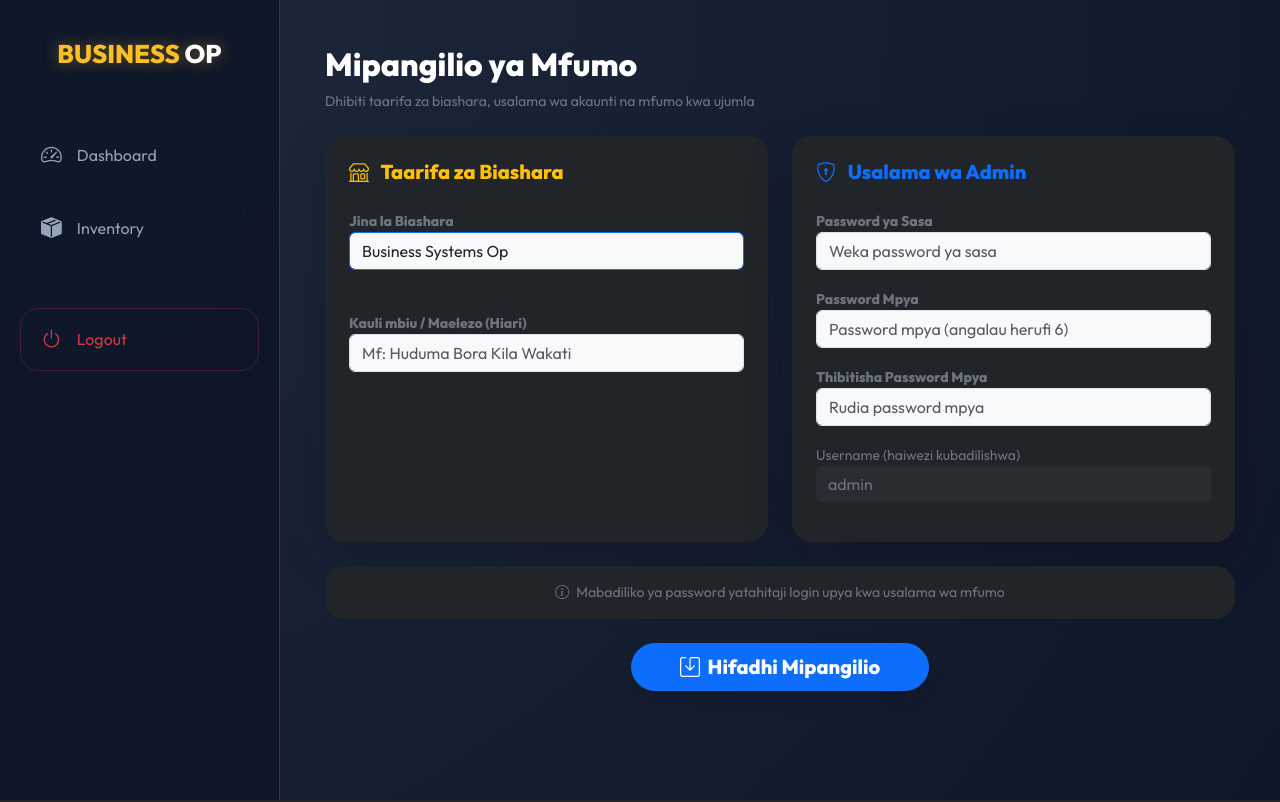
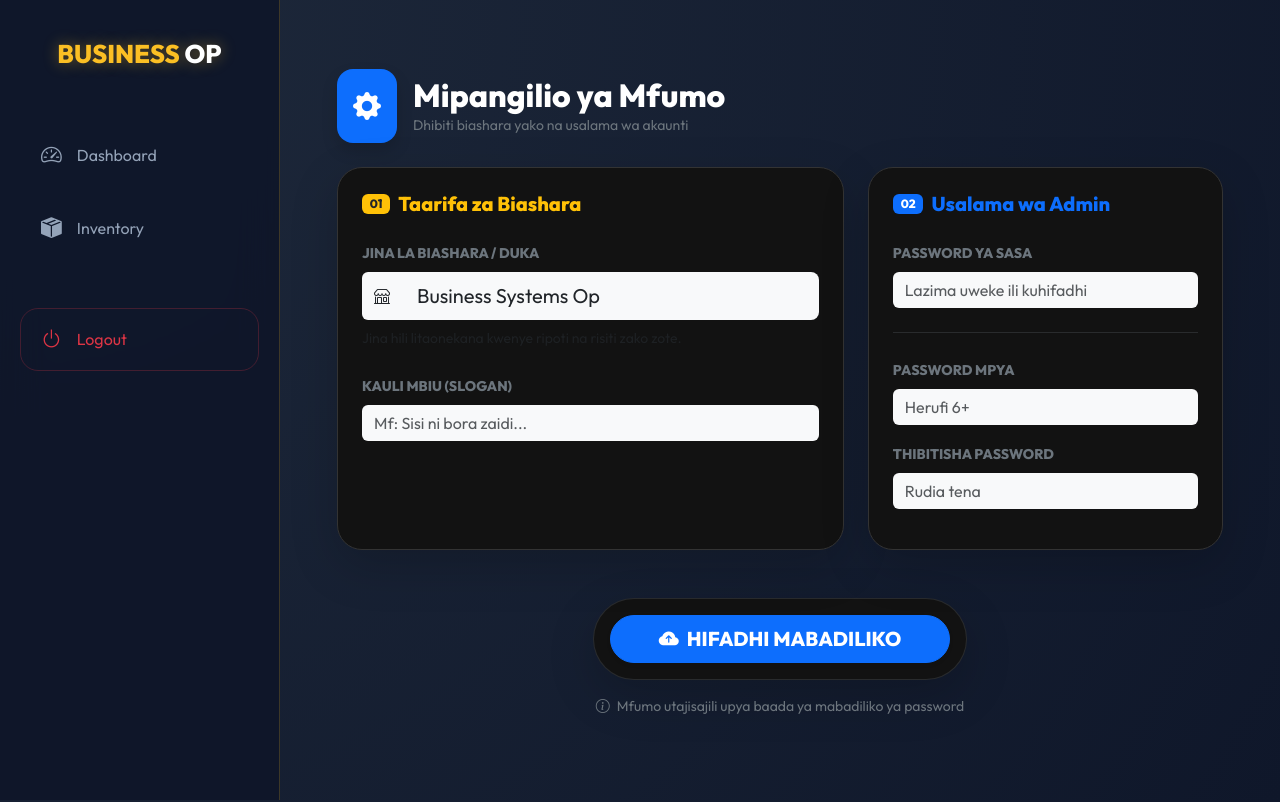
Before and after one commit to benmass1/Business_Systems_Op, a Flask app: template templates/settings.html in a window 1280 px wide. Run offline with Flask 3, Linux system fonts and the light colour scheme; the template is opened without the code that fills it: values that come from a table or form of the project are taken from there, others are empty; some libraries are stand-ins or nearby versions.

Commit message:
Update settings.html

```diff
--- a/templates/settings.html
+++ b/templates/settings.html
@@ -1,161 +1,107 @@
 {% extends "layout.html" %}
 {% block content %}
 
-<div class="mb-4 text-white">
-    <h2 class="fw-bold">Mipangilio ya Mfumo</h2>
-    <p class="text-secondary small">
-        Dhibiti taarifa za biashara, usalama wa akaunti na mfumo kwa ujumla
-    </p>
+<div class="container-fluid py-4">
+    <div class="mb-4 text-white d-flex align-items-center">
+        <div class="bg-primary p-3 rounded-4 me-3 shadow">
+            <i class="bi bi-gear-fill fs-3 text-white"></i>
+        </div>
+        <div>
+            <h2 class="fw-bold mb-0">Mipangilio ya Mfumo</h2>
+            <p class="text-secondary small mb-0">Dhibiti biashara yako na usalama wa akaunti</p>
+        </div>
     </div>
 
-<!-- FLASH MESSAGE -->
     {% with messages = get_flashed_messages(with_categories=true) %}
       {% if messages %}
         {% for category, message in messages %}
-      <div class="alert alert-{{ category }} border-0 shadow-sm rounded-4">
-        <i class="bi bi-check-circle me-1"></i> {{ message }}
+          <div class="alert alert-{{ category }} border-0 shadow-lg rounded-4 alert-dismissible fade show" role="alert">
+            <i class="bi bi-info-circle-fill me-2"></i> {{ message }}
+            <button type="button" class="btn-close" data-bs-dismiss="alert" aria-label="Close"></button>
           </div>
         {% endfor %}
       {% endif %}
     {% endwith %}
 
-<form action="/settings" method="POST" autocomplete="off">
-
+    <form action="/settings" method="POST" autocomplete="off" class="needs-validation" novalidate>
         <div class="row g-4">
 
-    <!-- SHOP SETTINGS -->
-    <div class="col-lg-6">
-        <div class="card bg-dark text-white border-0 shadow-lg h-100" style="border-radius:20px">
+            <div class="col-lg-7">
+                <div class="card bg-dark text-white border-0 shadow-lg h-100" style="border-radius:25px; border: 1px solid #333 !important;">
                     <div class="card-body p-4">
+                        <div class="d-flex align-items-center mb-4">
+                            <span class="badge bg-warning text-dark me-2">01</span>
+                            <h5 class="fw-bold text-warning mb-0">Taarifa za Biashara</h5>
+                        </div>
 
-                <h5 class="fw-bold text-warning mb-4">
-                    <i class="bi bi-shop me-2"></i>
-                    Taarifa za Biashara
-                </h5>
-
-                <div class="mb-3">
-                    <label class="small text-secondary fw-bold">
-                        Jina la Biashara
-                    </label>
-                    <input type="text"
-                           name="shop_name"
-                           class="form-control bg-light text-dark border-primary"
-                           value="{{ shop.shop_name }}"
-                           required>
-                    <small class="text-muted">
-                        Jina hili litaonekana kwenye Dashboard, Reports na Print.
-                    </small>
+                        <div class="mb-4">
+                            <label class="form-label small text-secondary fw-bold">JINA LA BIASHARA / DUKA</label>
+                            <div class="input-group">
+                                <span class="input-group-text bg-light border-0"><i class="bi bi-shop"></i></span>
+                                <input type="text" name="shop_name" class="form-control form-control-lg bg-light border-0"
+                                       value="{{ shop.shop_name }}" required>
+                            </div>
+                            <div class="form-text text-muted small mt-2">Jina hili litaonekana kwenye ripoti na risiti zako zote.</div>
                         </div>
 
                         <div class="mb-3">
-                    <label class="small text-secondary fw-bold">
-                        Kauli mbiu / Maelezo (Hiari)
-                    </label>
-                    <input type="text"
-                           name="shop_slogan"
-                           class="form-control bg-light text-dark"
-                           placeholder="Mf: Huduma Bora Kila Wakati"
-                           value="{{ shop.shop_slogan if shop.shop_slogan else '' }}">
+                            <label class="form-label small text-secondary fw-bold">KAULI MBIU (SLOGAN)</label>
+                            <input type="text" name="shop_slogan" class="form-control bg-light border-0"
+                                   placeholder="Mf: Sisi ni bora zaidi..." value="{{ shop.shop_slogan }}">
                         </div>
-
                     </div>
                 </div>
             </div>
 
-    <!-- SECURITY SETTINGS -->
-    <div class="col-lg-6">
-        <div class="card bg-dark text-white border-0 shadow-lg h-100" style="border-radius:20px">
+            <div class="col-lg-5">
+                <div class="card bg-dark text-white border-0 shadow-lg h-100" style="border-radius:25px; border: 1px solid #333 !important;">
                     <div class="card-body p-4">
-
-                <h5 class="fw-bold text-primary mb-4">
-                    <i class="bi bi-shield-lock me-2"></i>
-                    Usalama wa Admin
-                </h5>
-
-                <div class="mb-3">
-                    <label class="small text-secondary fw-bold">
-                        Password ya Sasa
-                    </label>
-                    <input type="password"
-                           name="current_password"
-                           class="form-control bg-light text-dark"
-                           placeholder="Weka password ya sasa"
-                           required>
+                        <div class="d-flex align-items-center mb-4">
+                            <span class="badge bg-primary me-2">02</span>
+                            <h5 class="fw-bold text-primary mb-0">Usalama wa Admin</h5>
                         </div>
 
                         <div class="mb-3">
-                    <label class="small text-secondary fw-bold">
-                        Password Mpya
-                    </label>
-                    <input type="password"
-                           name="new_password"
-                           class="form-control bg-light text-dark"
-                           placeholder="Password mpya (angalau herufi 6)">
+                            <label class="form-label small text-secondary fw-bold">PASSWORD YA SASA</label>
+                            <input type="password" name="current_password" class="form-control bg-light border-0"
+                                   placeholder="Lazima uweke ili kuhifadhi" required>
+                        </div>
+
+                        <hr class="my-4 border-secondary opacity-25">
+
+                        <div class="mb-3">
+                            <label class="form-label small text-secondary fw-bold">PASSWORD MPYA</label>
+                            <input type="password" name="new_password" id="newPass" class="form-control bg-light border-0"
+                                   placeholder="Herufi 6+">
                         </div>
 
                         <div class="mb-3">
-                    <label class="small text-secondary fw-bold">
-                        Thibitisha Password Mpya
-                    </label>
-                    <input type="password"
-                           name="confirm_password"
-                           class="form-control bg-light text-dark"
-                           placeholder="Rudia password mpya">
+                            <label class="form-label small text-secondary fw-bold">THIBITISHA PASSWORD</label>
+                            <input type="password" name="confirm_password" id="confirmPass" class="form-control bg-light border-0"
+                                   placeholder="Rudia tena">
                         </div>
-
-                <div class="mb-3">
-                    <label class="small text-secondary">
-                        Username (haiwezi kubadilishwa)
-                    </label>
-                    <input type="text"
-                           class="form-control bg-secondary bg-opacity-10 text-secondary border-0"
-                           value="admin"
-                           readonly>
-                </div>
-
                     </div>
                 </div>
             </div>
 
-    <!-- SYSTEM INFO -->
-    <div class="col-12">
-        <div class="card bg-dark border-0 shadow-sm" style="border-radius:20px">
-            <div class="card-body p-3 text-center text-secondary small">
-                <i class="bi bi-info-circle me-1"></i>
-                Mabadiliko ya password yatahitaji login upya kwa usalama wa mfumo
+            <div class="col-12 text-center mt-5">
+                <div class="bg-dark p-3 rounded-pill d-inline-block shadow-lg border border-secondary border-opacity-25">
+                    <button type="submit" class="btn btn-primary btn-lg px-5 rounded-pill fw-bold shadow-sm transition-all">
+                        <i class="bi bi-cloud-arrow-up-fill me-2"></i>HIFADHI MABADILIKO
+                    </button>
+                </div>
+                <p class="text-secondary small mt-3">
+                    <i class="bi bi-info-circle me-1"></i> Mfumo utajisajili upya baada ya mabadiliko ya password
+                </p>
             </div>
         </div>
+    </form>
 </div>
 
-    <!-- SAVE BUTTON -->
-    <div class="col-12 text-center mt-4">
-        <button type="submit"
-                class="btn btn-primary btn-lg px-5 rounded-pill fw-bold shadow">
-            <i class="bi bi-save me-1"></i>
-            Hifadhi Mipangilio
-        </button>
-    </div>
-
-</div>
-</form>
-
-<!-- OPTIONAL CLIENT VALIDATION -->
-<script>
-document.querySelector("form").addEventListener("submit", function(e){
-    const newPass = document.querySelector("[name='new_password']").value;
-    const confirmPass = document.querySelector("[name='confirm_password']").value;
-
-    if(newPass || confirmPass){
-        if(newPass.length < 6){
-            alert("Password mpya lazima iwe na herufi angalau 6");
-            e.preventDefault();
-        }
-        if(newPass !== confirmPass){
-            alert("Password mpya hazifanani");
-            e.preventDefault();
-        }
-    }
-});
-</script>
+<style>
+    .transition-all:hover { transform: scale(1.05); transition: 0.3s; }
+    .bg-dark { background-color: #121212 !important; }
+    .form-control:focus { box-shadow: 0 0 0 0.25rem rgba(13, 110, 253, 0.25); background-color: #f8f9fa !important; }
+</style>
 
 {% endblock %}
```
Lines whose indentation alone changed are shown as unchanged.
